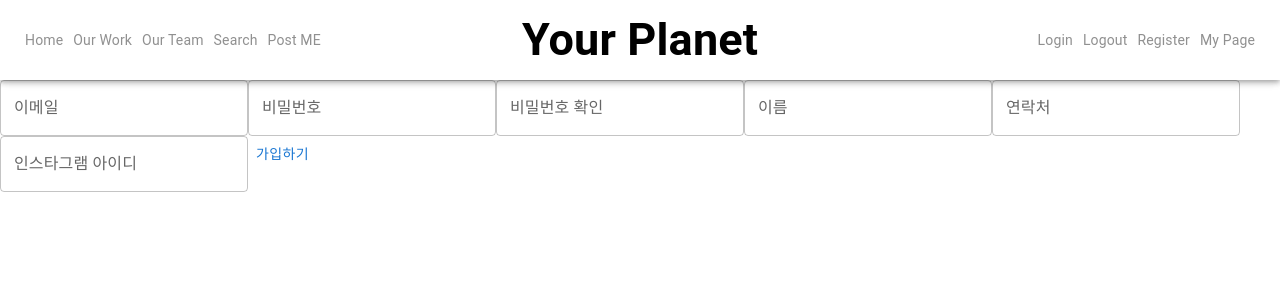
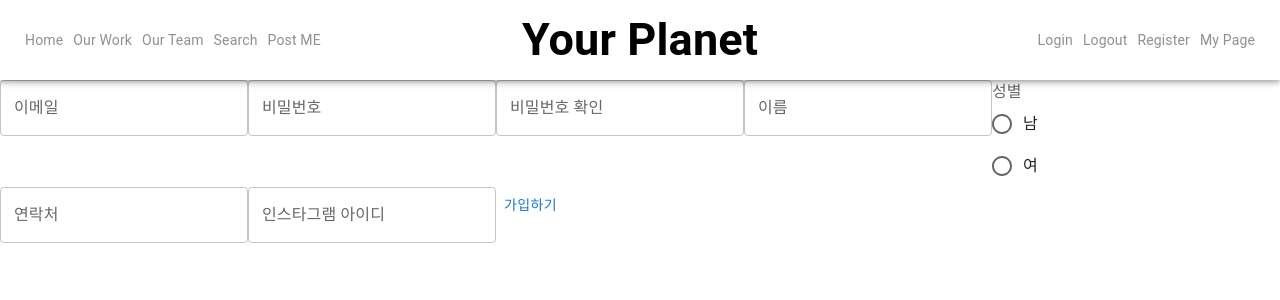
Before and after one commit to Your-Planet/front-end, a Next.js app: page /register/author in a window 1280 px wide. Shown: the top 300 px of the page. Built offline with nearby package versions, Linux system fonts and the light colour scheme.

Commit message:
feat: 성별 라디오 추가

```diff
--- a/src/components/register/author/RegisterAuthorFormView.tsx
+++ b/src/components/register/author/RegisterAuthorFormView.tsx
@@ -5,6 +5,7 @@ import { RegisterAuthorForm } from "@/defines/forms/register/author/types";
 import { FormEventHandler } from "react";
 import { Button } from "@mui/material";
 import ReactHookForm from "@/components/common/ReactHookForm";
+import { SexType } from "@/defines/member/types";
 
 export interface RegisterAuthorFormViewProps {}
 
@@ -21,7 +22,7 @@ function RegisterAuthorFormView(props: RegisterAuthorFormViewProps) {
 		() => {},
 	);
 
-	const { TextField } = ReactHookForm<RegisterAuthorForm>();
+	const { TextField, RadioGroup } = ReactHookForm<RegisterAuthorForm>();
 
 	return (
 		<>
@@ -39,7 +40,20 @@ function RegisterAuthorFormView(props: RegisterAuthorFormViewProps) {
 
 					<TextField formName={"name"} label={"이름"} />
 
-					{/*TODO @김현규 성별*/}
+					<RadioGroup<SexType>
+						label={"성별"}
+						formName={"sex"}
+						radios={[
+							{
+								label: "남",
+								value: "MALE",
+							},
+							{
+								label: "여",
+								value: "FEMALE",
+							},
+						]}
+					/>
 
 					{/*TODO @김현규 연락처 하이픈(-) 자동 붙여주기*/}
 					<TextField formName={"tel"} label={"연락처"} placeholder={"숫자만 입력하세요"} />
```
